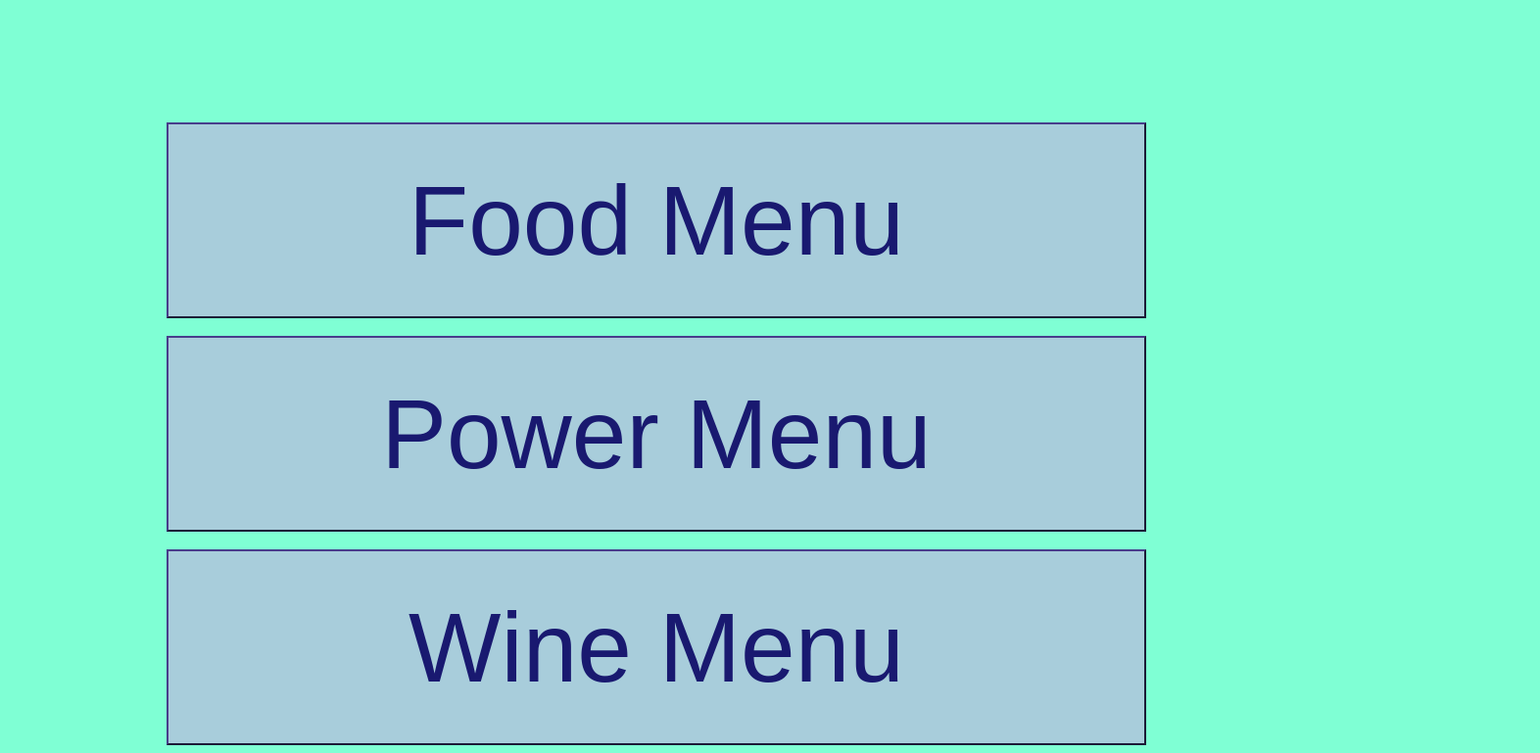
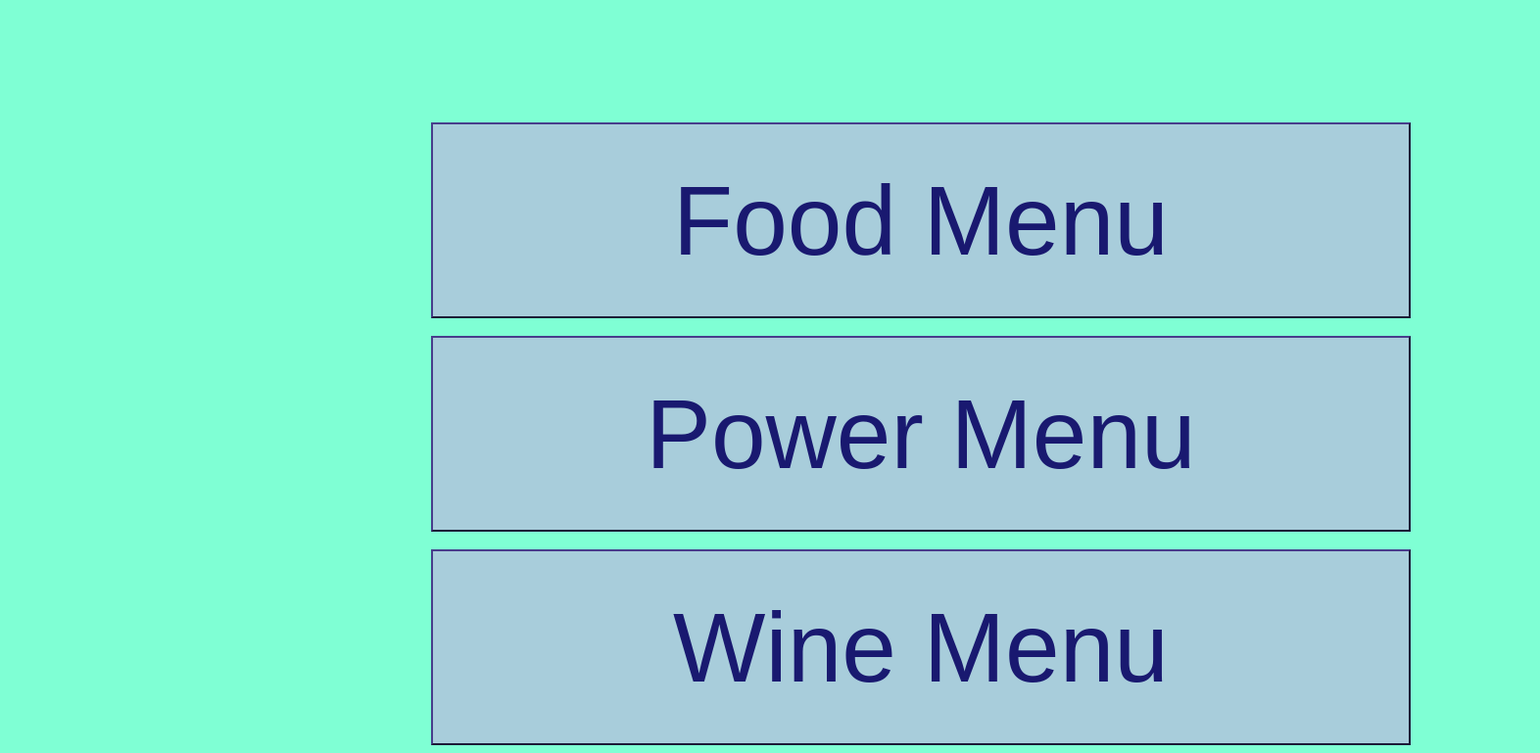
Before and after one commit to SuryanshB/menu, a plain HTML site: page index.html in a window 1280 px wide. Shown: the part 1120-1889 px from the top of the page at 98% size, 1572 px wide, since content can reach past the window. Drawn offline with Linux system fonts and the light colour scheme.

Commit message:
Adjusted size

```diff
--- a/styles.css
+++ b/styles.css
@@ -16,7 +16,7 @@ body{
     align-self: center;
     align-content: center;
     position: relative;
-    left: 30px;
+    left: 300px;
 }
 
 .menu_btn{
```
